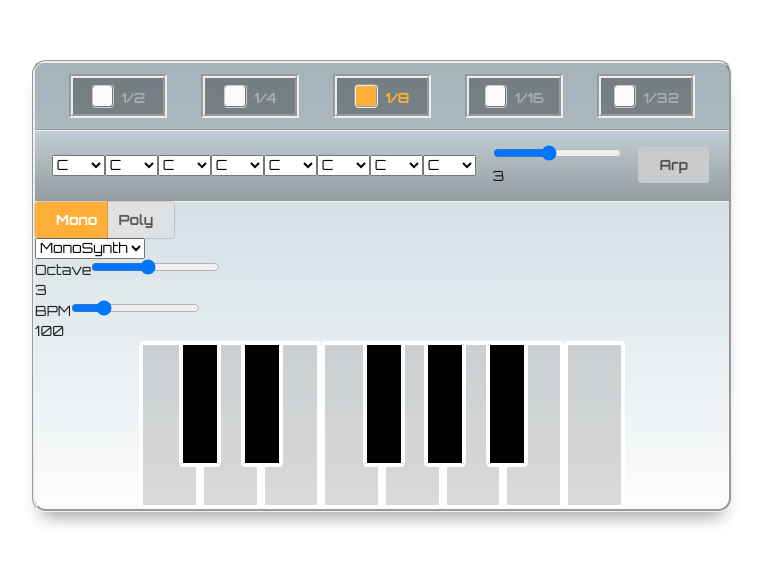
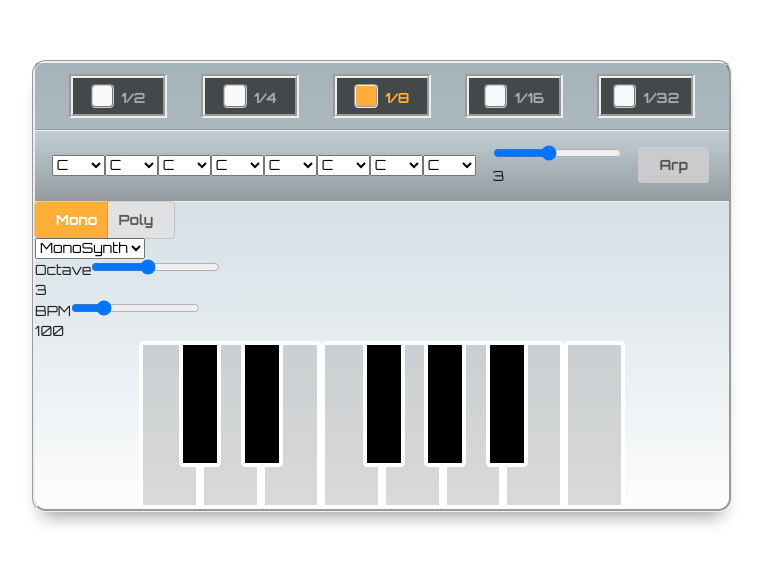
Before and after one commit to hoshikitsunoda/react-synth, a React (Create React App) app: page / in a window 1280 px wide. Shown: the part 114-678 px from the top of the page, without its empty margins (258-1021 px from the left). Built offline with nearby package versions, Linux system fonts and the light colour scheme.

Commit message:
changed backgroundcolor #13

```diff
--- a/src/components/ArpeggiatorNoteLength.js
+++ b/src/components/ArpeggiatorNoteLength.js
@@ -18,7 +18,7 @@ const LengthIndicator = styled.div`
   padding: 0.4rem 0.8rem;
   border: 0.3rem groove;
   width: 7rem;
-  background-color: rgba(0, 0, 0, 0.3);
+  background-color: rgba(0, 0, 0, 0.6);
 `
 
 const IndicatorLabel = styled.label`
```
